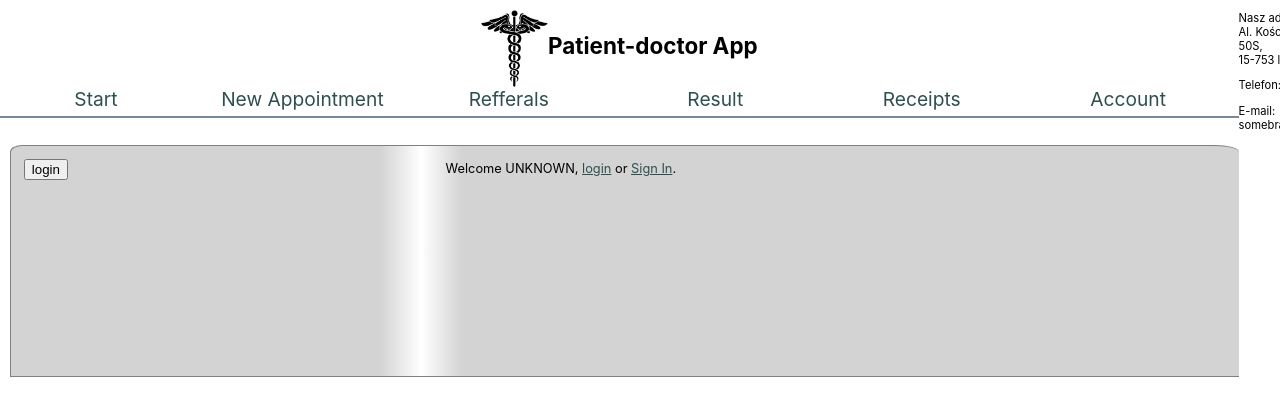
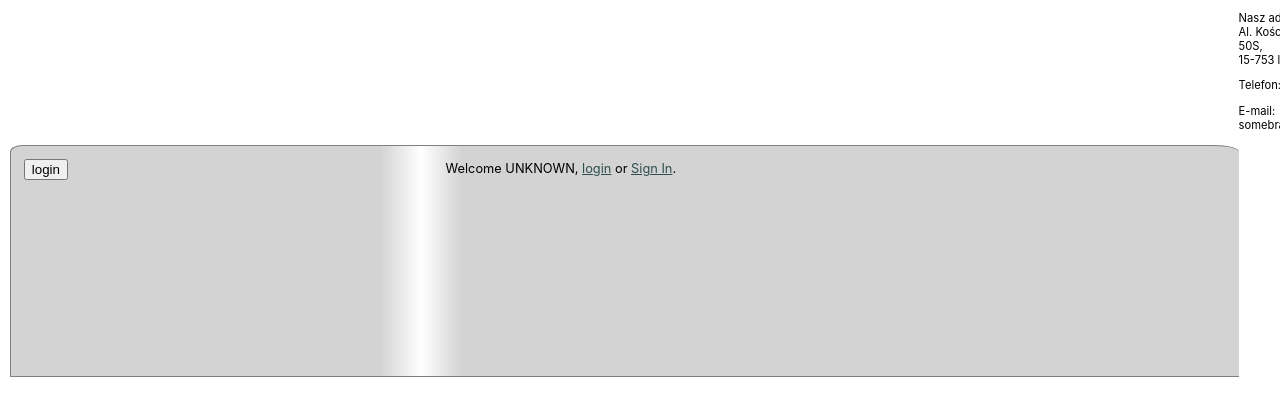
Before and after one commit to elzp/patientMedicalApp, a React (Create React App) app: page / in a window 1280 px wide. Shown: the top 416 px of the page. Built offline with nearby package versions, Linux system fonts and the light colour scheme.

Commit message:
Delete unused code in Header

```diff
--- a/src/comp/Header.tsx
+++ b/src/comp/Header.tsx
@@ -7,58 +7,20 @@ import { BrowserRouter as Router, Link } from 'react-router-dom';
 import { IndexKind } from 'typescript';
 
 function Header() {
-const [menuVisible, setVisibility] = useState(false);
+const [menuVisible, setVisibility] = useState(true);
 const {menu}:{menu: Array<Array<string>>} = data;
 const newmenu = menu.slice(0,6);
 
-const arrOfMenuButtonsStyle = new Array(data.menu.length).fill("menu-link");
-const [buttonStyle,setButtonStyle] = useState(arrOfMenuButtonsStyle);
+// const arrOfMenuButtonsStyle = new Array(data.menu.length).fill("menu-link");
+// const [buttonStyle,setButtonStyle] = useState(arrOfMenuButtonsStyle);
 
 function changeMenuVisibility () {
   setVisibility(menuVisible=>!menuVisible)
 }
 
 
-function changeMenuItemView(indexOfItem: number) {
-  changeMenuVisibility();
-
-  let newArrOfMenuButtonsStyle = arrOfMenuButtonsStyle;
-  newArrOfMenuButtonsStyle[indexOfItem] = "menu-link-clicked";
-  console.log(newArrOfMenuButtonsStyle);
-  setButtonStyle(buttonStyle =>newArrOfMenuButtonsStyle);
-  changeMenuVisibility();
-}
-
   return (
     <div className="App-header">
-
-      <div className="navbar-wrapper-1">
-          {/* in css this class has property to be hidden when screen is bigger than 1024px */}
-          <div className="brand-nav">
-            <div className="App-logo">
-              <img src={logo} alt="logoOfApp"  className="img-logo"/>
-            </div>
-            <div className="title">
-              <h3>Patient-doctor App</h3>
-            </div>
-          </div>
-
-          <div className="navbar-button-1">
-            <button  onClick={changeMenuVisibility}><img src={menuLogo} alt="menu" className="button-img" /></button>
-          </div>
-
-          <div className="menu-elements-wrapper-1">
-            <div  className="menu-elements-1">
-              {newmenu.map((item,index)=>(
-              <div key={item[0]} className={buttonStyle[index]}>
-              <Router forceRefresh={true} > {/* forces refresh of page and loading nee type of content in rightboard */}
-                <Link to={`/${item[1]}`} className= "menu-a" key = {item[0]} onClick={()=>changeMenuItemView(index)} >{item[0]}</Link>
-              </Router>
-              </div>))
-              }
-            </div>
-          </div>
-      </div>
       <div className="navbar-wrapper">
         {/* in css this class has property to be hidden when screen is smaller than 1024px */}
           <div className="navbar-button">
@@ -72,11 +34,14 @@ function changeMenuItemView(indexOfItem: number) {
 
             <div  className="menu-elements">
               {newmenu.map(item=>(
-              <div  key={item[0]} className="menu-link">
               <Router forceRefresh={true} > {/* forces refresh of page and loading nee type of content in rightboard */}
-                <Link to={`/${item[1]}`} className= "menu-a" key = {item[0]} onClick={changeMenuVisibility} >{item[0]}</Link>
+                <Link to={`/${item[1]}`} className= "menu-a" key = {item[0]} onClick={changeMenuVisibility} >
+                <div  key={item[0]} className="menu-link">
+                  {item[0]}
+                </div>
+                  </Link>
               </Router>
-              </div>))
+              ))
               }
 
             </div>
```
Also changed, not shown: src/comp/dist/Header.js.
